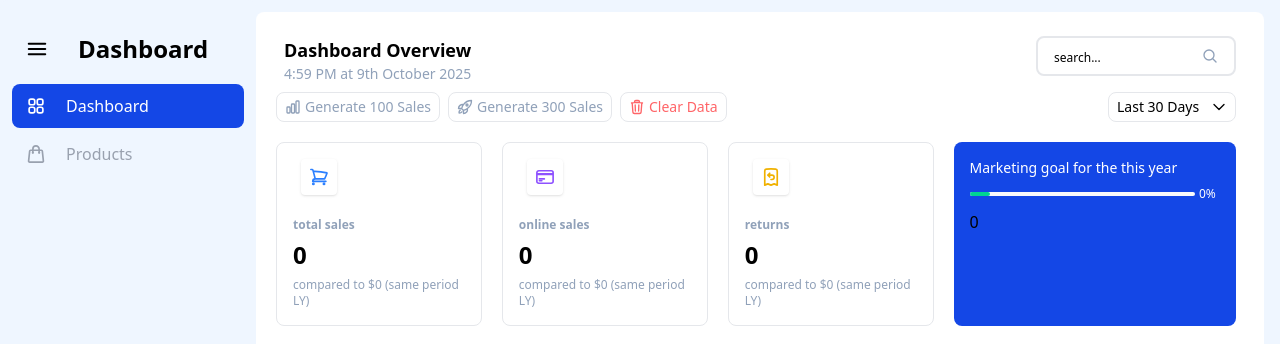
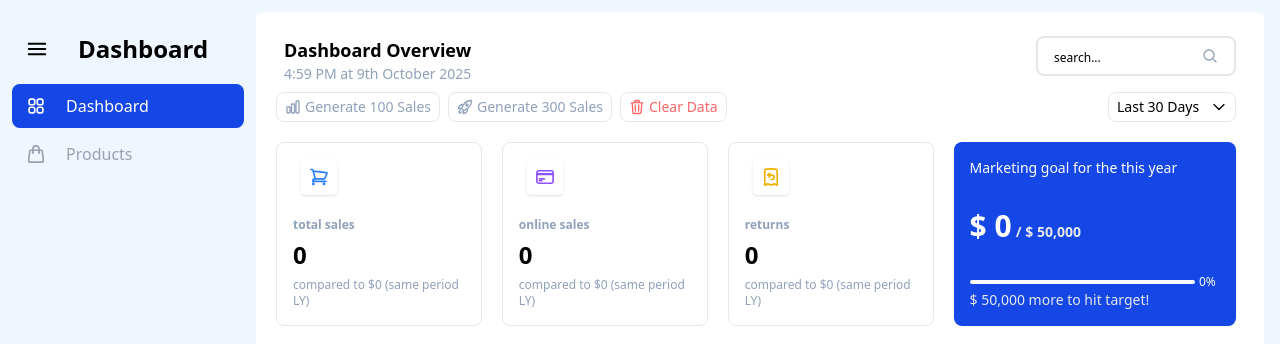
Before and after one commit to Keyboard-sound/Frontend-Project-Dashboard, a React (Vite) app: page / in a window 1280 px wide. Shown: the top 344 px of the page. Built offline with nearby package versions, Linux system fonts and the light colour scheme; no server answers.

Commit message:
feat[src]: create targetCard component

```diff
--- a/src/components/TargetCard.tsx
+++ b/src/components/TargetCard.tsx
@@ -1,42 +1,58 @@
 import useSalesStore from "../store/useSalesStore";
+import { formatCurrency } from "../utils/formatter";
 
 export const TargetCard = () => {
-  const { salesData, getTotalSales } = useSalesStore();
+  const { getTotalSales } = useSalesStore();
 
   const currentSales = getTotalSales();
-
-  console.log("current", currentSales);
-  console.log("salesData", salesData);
+  const targetSales = 50000;
+  const remainingSale = targetSales - currentSales;
 
   const getPercentage = (current: number, target: number) => {
     return (current / target) * 100;
   };
-  const targetSales = 1000000;
 
   const pregressPercentage = getPercentage(currentSales, targetSales);
 
   return (
-    <>
-      <h2 className="text-3xs md:text-sm text-white">
+    <div className="w-full h-full flex flex-col justify-between">
+      <h3 className="text-2xs md:text-sm text-white">
         Marketing goal for the this year
-      </h2>
+      </h3>
+      <div>
+        <div className="font-semibold">
+          <span className="text-lg md:text-3xl text-white">
+            {formatCurrency(currentSales)}
+          </span>{" "}
+          <span className="text-2xs md:text-sm text-gray-200">{`/ ${formatCurrency(
+            targetSales
+          )}`}</span>
+        </div>
+      </div>
+
+      <div className="">
         {/*sales progress bar*/}
-      <div className="flex flex-row gap-1 py-2 items-center">
+        <div className="flex flex-row gap-1 items-center">
           {/* outer */}
           <div className="w-[90%] h-[2px] md:h-1 rounded-full bg-gray-50">
             {/* inner */}
-          <div className="w-5 h-[2px] md:h-1 rounded-full bg-emerald-400"></div>
+            <div
+              className="h-full md:h-1 rounded-full bg-emerald-400"
+              style={{ width: `${pregressPercentage.toFixed(0)}%` }}
+            ></div>
           </div>
           {/* progression percentage */}
-        <span className="text-white text-2xs md:text-xs">
+          <span className="text-white text-3xs md:text-xs">
             {pregressPercentage.toFixed(0)}%
           </span>
         </div>
-      {/* sales achieved */}
-      <div>
-        <span>{currentSales}</span>
+        {/* sale remaining */}
+        <div className="text-3xs md:text-sm text-gray-200">
+          <span>{formatCurrency(remainingSale)}</span>{" "}
+          <span>more to hit target!</span>
         </div>
-    </>
+      </div>
+    </div>
   );
 };
 
--- a/src/utils/formatter.ts
+++ b/src/utils/formatter.ts
@@ -1,5 +1,5 @@
 export const formatCurrency = (value: number): string => {
-  return `$${value.toLocaleString()}`;
+  return `$ ${value.toLocaleString()}`;
 };
 
 export const formatDate = (dateStr: string): string => {
```
Lines whose indentation alone changed are shown as unchanged.
